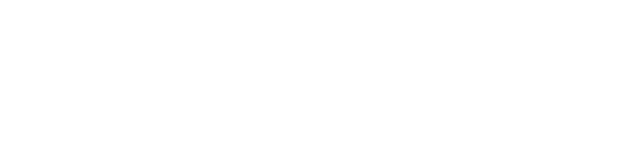
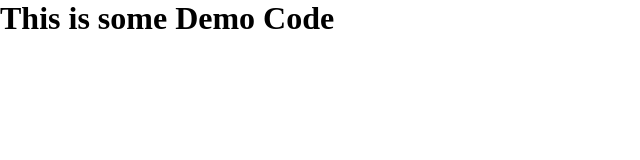
Before and after one commit to Waqar4Code/Coding-4-Demo, a plain HTML site: page index.html in a window 1280 px wide. Shown: the whole page, without its empty margins (0-640 px from the left). Drawn offline with Linux system fonts and the light colour scheme.

Commit message:
Added style.css file

```diff
--- a/index.html
+++ b/index.html
@@ -3,9 +3,13 @@
 <head>
     <meta charset="UTF-8">
     <meta name="viewport" content="width=device-width, initial-scale=1.0">
-    <title>Demo Codde</title>
+    <title>Coding 4 Demo</title>
+    <link rel="stylesheet" href="style.css"/>
 </head>
 <body>
+    <div>
+        <h1>This is some Demo Code</h1>
+    </div>
 
 </body>
 </html>
--- /dev/null
+++ b/style.css
@@ -0,0 +1,4 @@
+*{
+    margin:0;
+    padding:0;
+}
```
